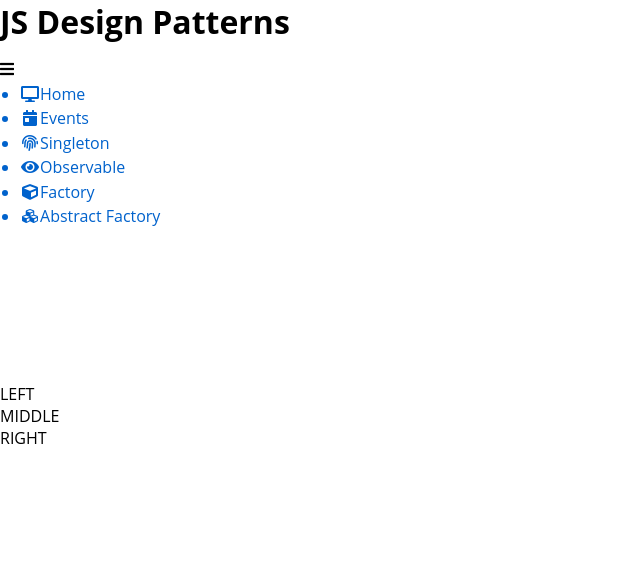
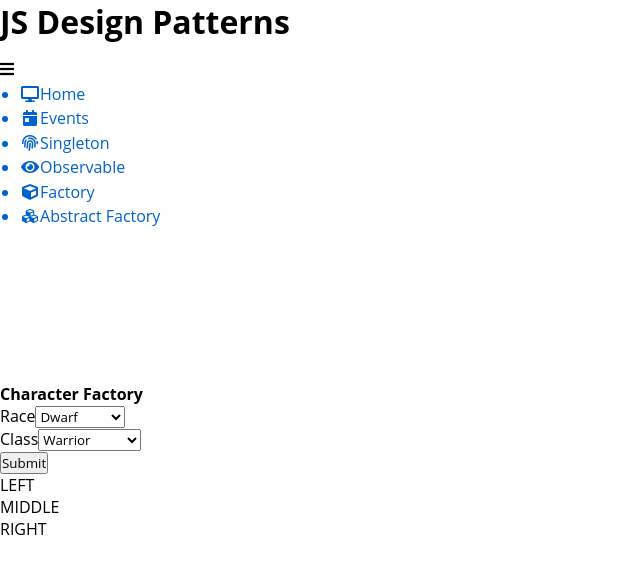
Before and after one commit to BGZStephen/JS-design-patterns-workshop, a React app: page /abstract-factory in a window 1280 px wide. Shown: the top 574 px of the page, without its empty margins (0-640 px from the left). Built offline with nearby package versions, Linux system fonts and the light colour scheme.

Commit message:
abstract factory view

```diff
--- /dev/null
+++ b/src/components/abstract-factory/view.scss
@@ -0,0 +1,5 @@
+.abstract-factory-view {
+  .input-group-row {
+    align-items: flex-start;
+  }
+}
--- /dev/null
+++ b/src/components/abstract-factory/view.tsx
@@ -0,0 +1,186 @@
+import * as React from 'react';
+import { CharacterFactory } from './character-factory';
+import Weapon, { WeaponFactory } from '../factory/weapon-factory';
+
+import './view.scss'
+
+interface Props {}
+
+interface State {
+  classTypes: string[];
+  classType: string;
+  races: string[];
+  race: string;
+  classLimitations: {race: string; classes: string[]}[]
+  character: any;
+}
+
+class AbstractFactory extends React.Component<Props, State> {
+  constructor(props: Props) {
+    super(props)
+
+    const classTypes = [
+      "Warrior",
+      "Rogue",
+      "Paladin",
+      "Druid",
+      "Shaman",
+      "Priest",
+      "Death Knight",
+      "Demon Hunter",
+      "Hunter",
+      "Mage",
+      "Warlock",
+      "Monk",
+    ];
+
+    const races = [
+      "Dwarf",
+      "Human",
+      "Gnome",
+      "Night Elf",
+      "Tauren",
+      "Orc",
+      "Undead",
+      "Troll",
+      "Panderaan",
+      "Draenei"
+    ]
+
+    const classLimitations = [
+      {
+        race: "Human",
+        classes: ["Warrior", "Rogue", "Paladin", "Priest", "Death Knight", "Hunter", "Mage", "Warlock", "Monk"]
+      },
+      {
+        race: "Dwarf",
+        classes: ["Warrior", "Rogue", "Paladin", "Shaman", "Priest", "Death Knight", "Hunter", "Mage", "Monk"]
+      },
+      {
+        race: "Gnome",
+        classes: ["Warrior", "Rogue", "Priest", "Death Knight", "Hunter", "Mage", "Warlock", "Monk"]
+      },
+      {
+        race: "Night Elf",
+        classes: ["Warrior", "Rogue", "Priest", "Death Knight", "Hunter", "Mage", "Monk"]
+      },
+      {
+        race: "Tauren",
+        classes: ["Warrior", "Rogue", "Paladin", "Priest", "Death Knight", "Hunter", "Monk"]
+      },
+      {
+        race: "Orc",
+        classes: ["Warrior", "Rogue", "Shaman", "Priest", "Death Knight", "Hunter", "Warlock", "Monk"]
+      },
+      {
+        race: "undead",
+        classes: ["Warrior", "Rogue", "Priest", "Death Knight", "Hunter", "Mage", "Warlock", "Monk"]
+      },
+      {
+        race: "Troll",
+        classes: ["Warrior", "Rogue", "Shaman", "Priest", "Death Knight", "Hunter", "Warlock", "Monk"]
+      },
+      {
+        race: "Panderaan",
+        classes: ["Warrior", "Rogue", "Priest", "Death Knight", "Hunter", "Mage", "Warlock", "Monk"]
+      },
+      {
+        race: "Draenei",
+        classes: ["Warrior", "Rogue", "Paladin", "Priest", "Death Knight", "Mage", "Warlock", "Hunter", "Monk"]
+      }
+    ]
+
+    this.state = {
+      race: races[0],
+      races,
+      classType: classTypes[0],
+      classTypes,
+      classLimitations,
+      character: null,
+    }
+  }
+
+  render() {
+    const { races, character } = this.state;
+    return (
+      <div className="container full-height factory-view">
+        <div className="row">
+          <div className="col col-6">
+            <div className="panel panel-primary">
+              <div className="panel-heading">
+                <strong>Character Factory</strong>
+              </div>
+              <div className="panel-body">
+                <form>
+                  <div className="row">
+                    <div className="col col-6">
+                      <div className="input-group">
+                        <label className="input-label">Race</label>
+                        <select onChange={(e) => this.setState({race: e.currentTarget.value})} value={this.state.race}>
+                          {races.map(race => (
+                            <option key={race}>{race}</option>
+                          ))}
+                        </select>
+                      </div>
+                      <div className="input-group">
+                        <label className="input-label">Class</label>
+                        <select onChange={(e) => this.setState({classType: e.currentTarget.value})} value={this.state.classType}>
+                          {this.getAvailableClassList().map((availableClass: string) => (
+                            <option key={availableClass}>{availableClass}</option>
+                          ))}
+                        </select>
+                      </div>
+                      <div className="input-group input-group-row">
+                        <button type="button" className="btn btn-success" onClick={this.generateCharacter}>Submit</button>
+                      </div>
+                    </div>
+                  </div>
+                </form>
+              </div>
+            </div>
+          </div>
+          {character && (
+            <div className="col col-6">
+              <div className="panel panel-primary">
+                <div className="panel-heading">
+                  <strong>Character Details</strong>
+                </div>
+                <div className="panel-body">
+                  <p><strong>Name</strong>: {character.name}</p>
+                  <p><strong>Race</strong>: {character.race}</p>
+                  <p><strong>Class</strong>: {character.classType}</p>
+                </div>
+              </div>
+              <div className="panel panel-primary">
+                <div className="panel-heading">
+                  <strong>Starting Armor</strong>
+                </div>
+              </div>
+              <div className="panel panel-primary">
+                <div className="panel-heading">
+                  <strong>Starting Weapon</strong>
+                </div>
+              </div>
+            </div>
+          )}
+        </div>
+      </div>
+    );
+  }
+
+  private getAvailableClassList = () => {
+    const { classLimitations, race } = this.state;
+    const availableClasses = classLimitations.find(classLimitation => classLimitation.race === race).classes;
+    return availableClasses;
+  }
+
+  private generateCharacter = () => {
+    this.setState({
+      character: new CharacterFactory(this.state.race, this.state.classType).getCharacter(),
+    }, () => {
+      console.log(this.state.character)
+    })
+  }
+}
+
+export default AbstractFactory;
--- a/src/components/dashboard/dashboard.tsx
+++ b/src/components/dashboard/dashboard.tsx
@@ -7,6 +7,7 @@ import Events from '../events/events';
 import Singleton from '../singleton/singleton';
 import Observable from '../observable/observable';
 import Factory from '../factory/view';
+import AbstractFactory from '../abstract-factory/view';
 
 class Dashboard extends React.Component<RouteComponentProps<{}>> {
   render() {
@@ -21,6 +22,7 @@ class Dashboard extends React.Component<RouteComponentProps<{}>> {
             <Route path="/singleton" component={Singleton} />
             <Route path="/observable" component={Observable} />
             <Route path="/factory" component={Factory} />
+            <Route path="/abstract-factory" component={AbstractFactory} />
           </Switch>
         </div>
       </div>
```
